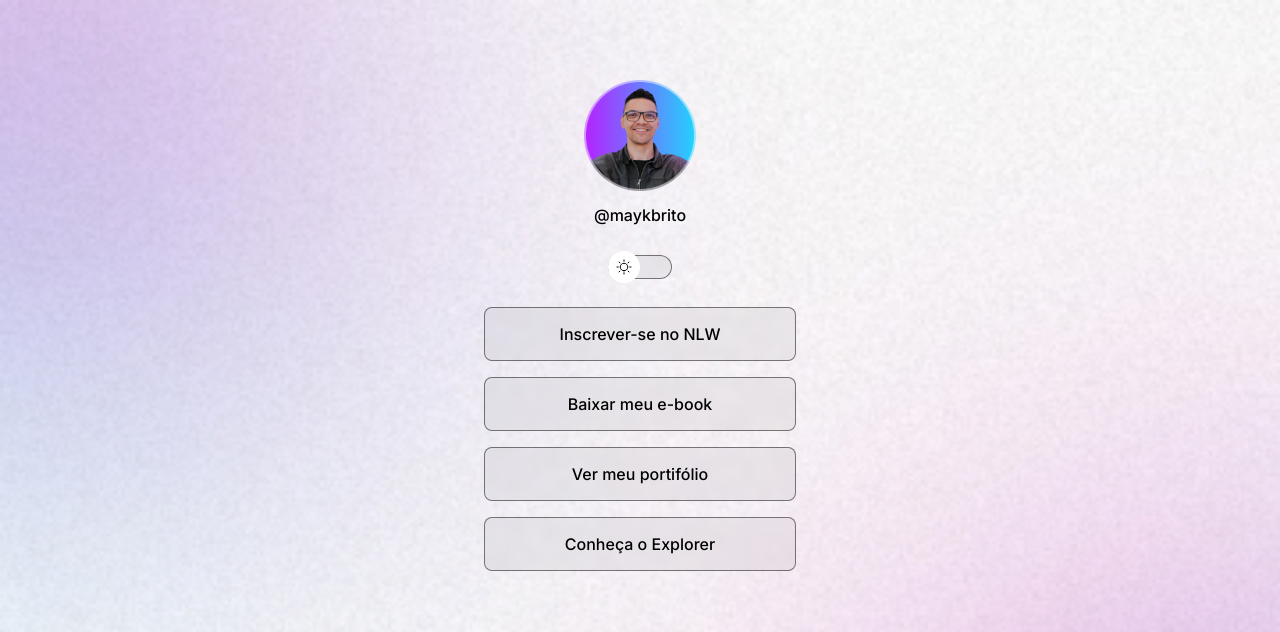
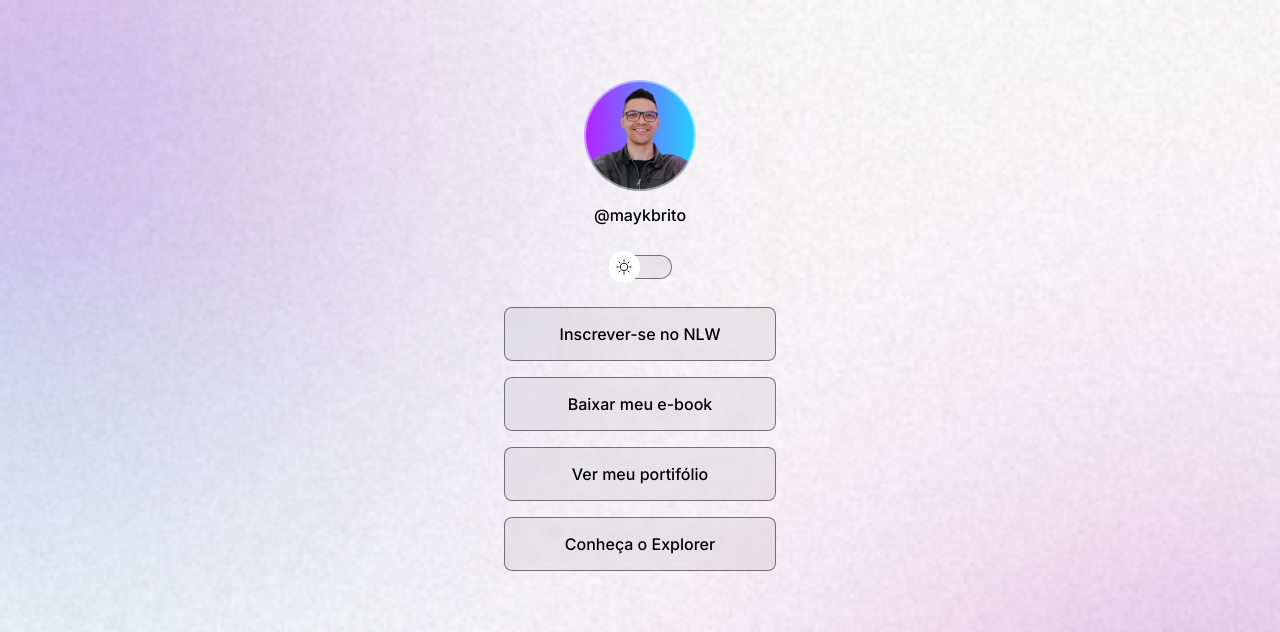
Before and after one commit to luk4s-dev/social-links, a plain HTML site: page index.html in a window 1280 px wide. Shown: the top 632 px of the page. Drawn offline with nearby package versions, Linux system fonts and the light colour scheme.

Commit message:
adjust container width

```diff
--- a/style.css
+++ b/style.css
@@ -30,12 +30,12 @@ body {
 
 body *{
     font-family: "Inter", sans-serif;
-
     color: var(--text-color);
 }
 
 #container {
-    width: 360px;
+    width: 100%;
+    max-width: 320px;
     margin: 56px auto 0px;
     padding: 0 24px;
 }
```
